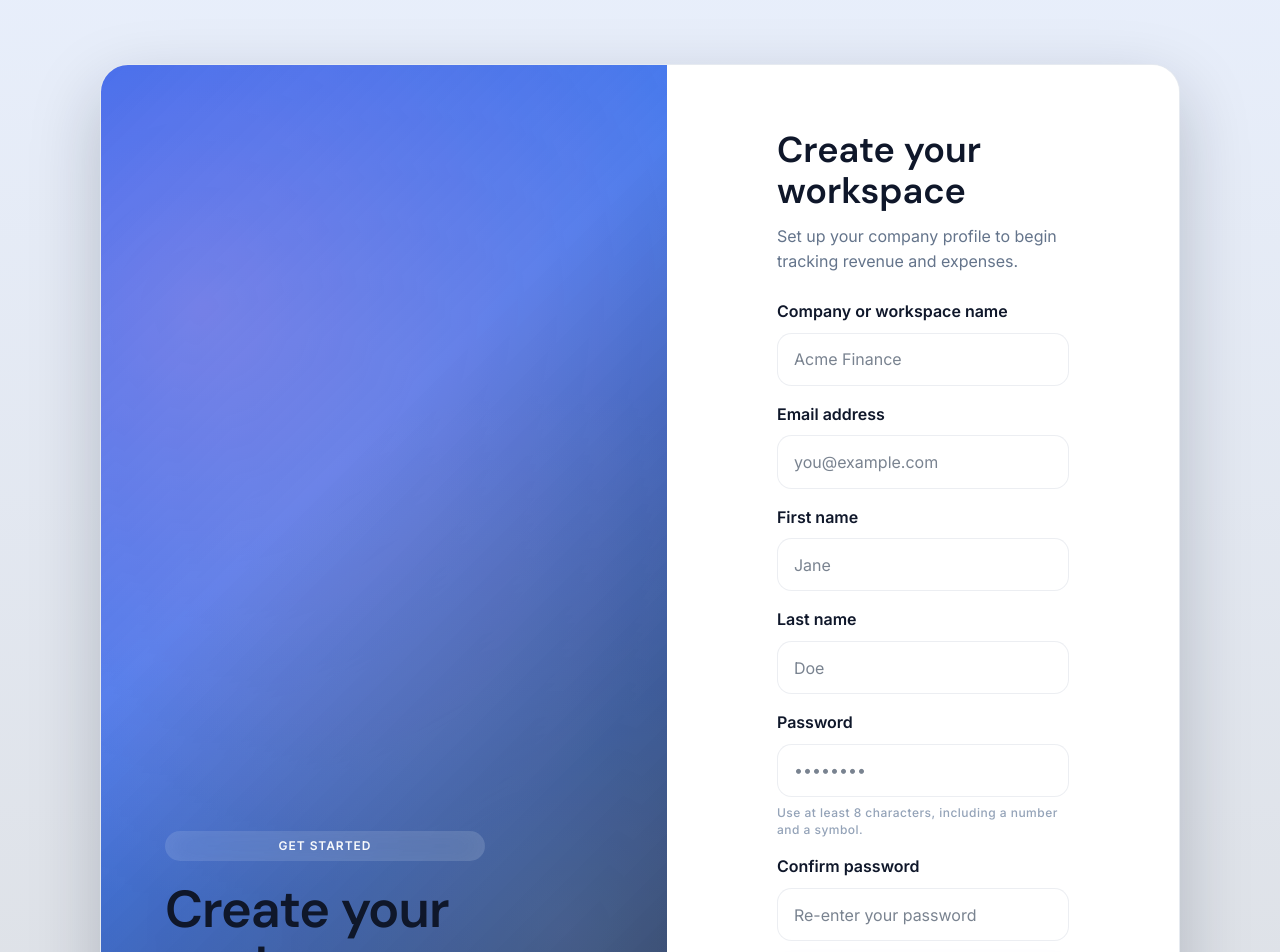
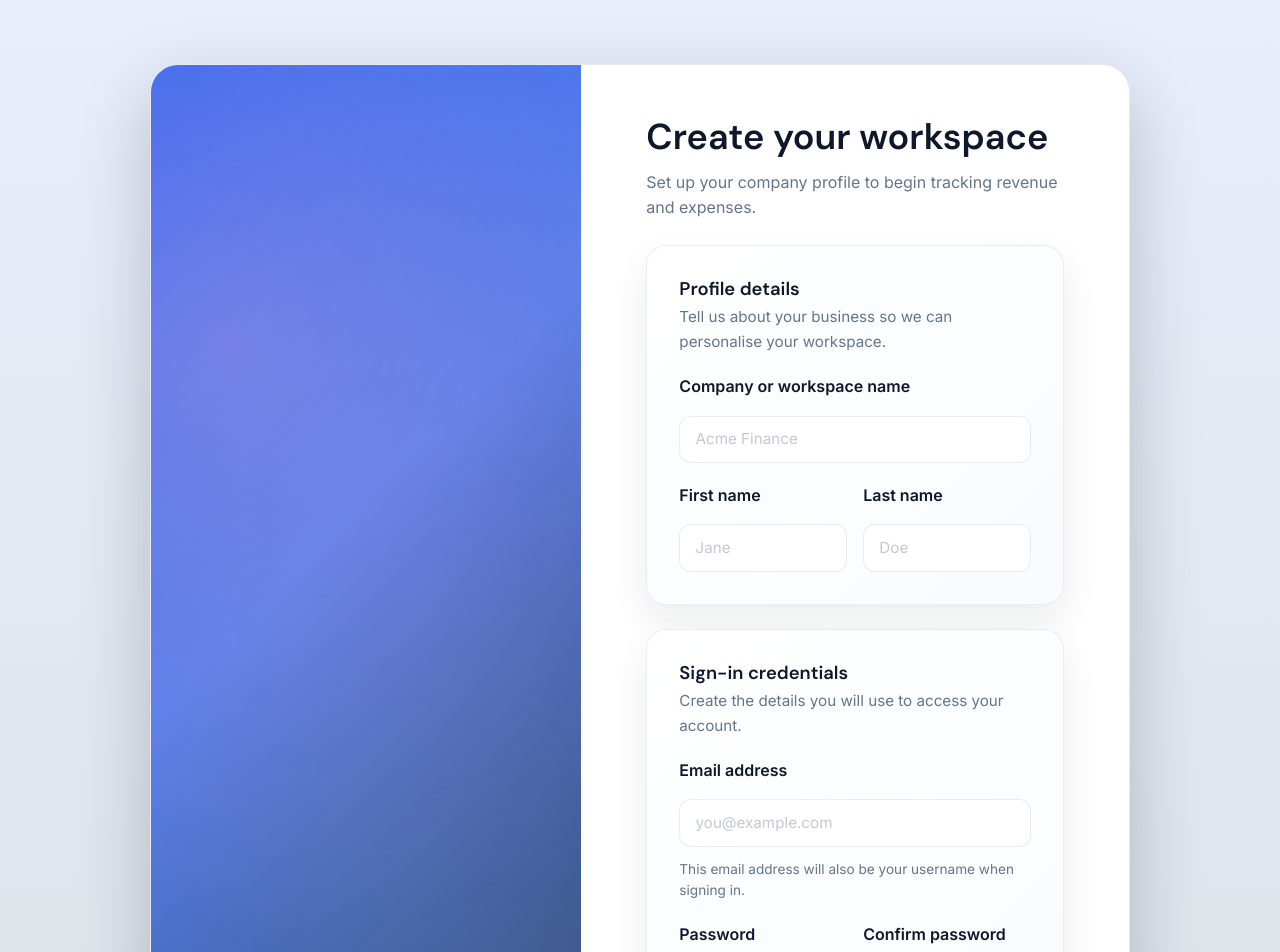
Before and after one commit to HekmatSuha/ACCOUNTING-APP, a React (Create React App) app in the folder frontend/: page /register in a window 1280 px wide. Shown: the top 952 px of the page. Built offline with nearby package versions, Linux system fonts and the light colour scheme; no server answers; a web font is replaced by a local one.

Commit message:
Revamp register page layout and guidance

```diff
--- a/frontend/src/locales/en/translation.json
+++ b/frontend/src/locales/en/translation.json
@@ -54,11 +54,22 @@
     },
     "title": "Create your workspace",
     "subtitle": "Set up your company profile to begin tracking revenue and expenses.",
+    "sections": {
+      "profile": {
+        "title": "Profile details",
+        "description": "Tell us about your business so we can personalise your workspace."
+      },
+      "security": {
+        "title": "Sign-in credentials",
+        "description": "Create the details you will use to access your account."
+      }
+    },
     "fields": {
       "companyName": "Company or workspace name",
       "companyNamePlaceholder": "Acme Finance",
       "email": "Email address",
       "emailPlaceholder": "you@example.com",
+      "emailHint": "This email address will also be your username when signing in.",
       "firstName": "First name",
       "firstNamePlaceholder": "Jane",
       "lastName": "Last name",
@@ -70,7 +81,7 @@
     },
     "passwordHint": "Use at least 8 characters, including a number and a symbol.",
     "submit": "Create account",
-    "success": "Account created successfully. You can now sign in.",
+    "success": "Account created successfully. You can now sign in using {{email}} as your username.",
     "error": "Registration failed. Please review your details and try again.",
     "errors": {
       "passwordMismatch": "Passwords do not match."
--- a/frontend/src/locales/ru/translation.json
+++ b/frontend/src/locales/ru/translation.json
@@ -54,11 +54,22 @@
     },
     "title": "Создайте рабочее пространство",
     "subtitle": "Настройте профиль компании, чтобы начать отслеживать доходы и расходы.",
+    "sections": {
+      "profile": {
+        "title": "Данные профиля",
+        "description": "Расскажите о вашей компании, чтобы мы настроили рабочее пространство."
+      },
+      "security": {
+        "title": "Данные для входа",
+        "description": "Создайте данные, которые будете использовать для безопасного входа."
+      }
+    },
     "fields": {
       "companyName": "Название компании или рабочего пространства",
       "companyNamePlaceholder": "ООО «Акме»",
       "email": "Адрес электронной почты",
       "emailPlaceholder": "you@example.com",
+      "emailHint": "Используйте этот адрес электронной почты как имя пользователя при входе.",
       "firstName": "Имя",
       "firstNamePlaceholder": "Анна",
       "lastName": "Фамилия",
@@ -70,7 +81,7 @@
     },
     "passwordHint": "Используйте не менее 8 символов, включая цифру и специальный символ.",
     "submit": "Создать аккаунт",
-    "success": "Аккаунт успешно создан. Теперь вы можете войти.",
+    "success": "Аккаунт успешно создан. Теперь вы можете войти, используя {{email}} в качестве имени пользователя.",
     "error": "Не удалось зарегистрироваться. Проверьте введённые данные и попробуйте снова.",
     "errors": {
       "passwordMismatch": "Пароли не совпадают."
--- a/frontend/src/locales/tr/translation.json
+++ b/frontend/src/locales/tr/translation.json
@@ -54,11 +54,22 @@
     },
     "title": "Çalışma alanınızı oluşturun",
     "subtitle": "Gelir ve giderlerinizi takip etmeye başlamak için şirket profilinizi ayarlayın.",
+    "sections": {
+      "profile": {
+        "title": "Profil detayları",
+        "description": "İşletmenizi bize anlatın, çalışma alanınızı buna göre özelleştirelim."
+      },
+      "security": {
+        "title": "Giriş bilgileri",
+        "description": "Hesabınıza güvenle erişmek için kullanacağınız bilgileri oluşturun."
+      }
+    },
     "fields": {
       "companyName": "Şirket veya çalışma alanı adı",
       "companyNamePlaceholder": "Acme Finans",
       "email": "E-posta adresi",
       "emailPlaceholder": "you@example.com",
+      "emailHint": "Oturum açarken kullanıcı adınız olarak bu e-posta adresini kullanacaksınız.",
       "firstName": "Ad",
       "firstNamePlaceholder": "Ayşe",
       "lastName": "Soyad",
@@ -70,7 +81,7 @@
     },
     "passwordHint": "En az bir rakam ve sembol içeren 8 karakter kullanın.",
     "submit": "Hesap oluştur",
-    "success": "Hesap başarıyla oluşturuldu. Artık giriş yapabilirsiniz.",
+    "success": "Hesap başarıyla oluşturuldu. Artık giriş yapabilirsiniz; kullanıcı adınız olarak {{email}} kullanın.",
     "error": "Kayıt başarısız. Lütfen bilgilerinizi kontrol edip tekrar deneyin.",
     "errors": {
       "passwordMismatch": "Parolalar eşleşmiyor."
--- a/frontend/src/pages/LoginPage.css
+++ b/frontend/src/pages/LoginPage.css
@@ -215,6 +215,99 @@
   text-decoration: underline;
 }
 
+.register-layout .auth-card {
+  width: min(100%, 980px);
+  grid-template-columns: minmax(0, 0.88fr) minmax(0, 1.12fr);
+}
+
+.register-layout .auth-form-inner {
+  max-width: 520px;
+  padding: clamp(2rem, 4vw, 3.5rem);
+}
+
+.register-form {
+  display: flex;
+  flex-direction: column;
+  gap: 1.5rem;
+}
+
+.register-form-card {
+  display: flex;
+  flex-direction: column;
+  gap: 1.25rem;
+  padding: clamp(1.5rem, 3vw, 2rem);
+  border-radius: 1.25rem;
+  background: linear-gradient(135deg, #ffffff 0%, #f8fbff 100%);
+  border: 1px solid rgba(148, 163, 184, 0.18);
+  box-shadow: 0 18px 38px rgba(15, 23, 42, 0.08);
+}
+
+.register-form-header {
+  display: flex;
+  flex-direction: column;
+  gap: 0.35rem;
+}
+
+.register-form-title {
+  margin: 0;
+  font-size: 1.15rem;
+  font-weight: 600;
+  color: var(--text-color-primary, #0f172a);
+}
+
+.register-form-description {
+  margin: 0;
+  font-size: 0.95rem;
+  color: var(--text-color-muted, #64748b);
+}
+
+.register-form-group {
+  display: flex;
+  flex-direction: column;
+  gap: 0.5rem;
+}
+
+.register-field-row {
+  display: grid;
+  grid-template-columns: repeat(auto-fit, minmax(160px, 1fr));
+  gap: 1rem;
+}
+
+.register-field-hint {
+  margin-top: 0.25rem;
+  font-size: 0.85rem;
+  color: var(--text-color-muted, #64748b);
+}
+
+.register-layout .auth-form .form-control {
+  padding: 0.7rem 0.95rem;
+  border-radius: 0.75rem;
+  font-size: 0.95rem;
+}
+
+.register-layout .auth-form .form-control::placeholder {
+  color: rgba(100, 116, 139, 0.6);
+}
+
+.register-form-actions {
+  margin-top: 0.5rem;
+}
+
+.register-form-actions .btn {
+  border-radius: 0.85rem;
+  padding: 0.85rem 1rem;
+  box-shadow: 0 18px 36px rgba(37, 99, 235, 0.22);
+}
+
+.register-form-actions .btn:focus,
+.register-form-actions .btn:hover {
+  box-shadow: 0 22px 44px rgba(37, 99, 235, 0.28);
+}
+
+.register-layout .auth-alert {
+  border-radius: 1rem;
+}
+
 @media (max-width: 992px) {
   .auth-card {
     grid-template-columns: 1fr;
--- a/frontend/src/pages/RegisterPage.js
+++ b/frontend/src/pages/RegisterPage.js
@@ -50,7 +50,9 @@ function RegisterPage() {
     setSuccess(
       detail ||
         t('register.success', {
-            defaultValue: 'Account created successfully. You can now sign in.',
+          email,
+          defaultValue:
+            'Account created successfully. You can now sign in using {{email}} as your username.',
         })
     );
 
@@ -85,7 +87,7 @@ function RegisterPage() {
   };
 
   return (
-    <main className="auth-layout">
+    <main className="auth-layout register-layout">
       <section className="auth-card">
         <aside className="auth-hero" aria-hidden="true">
           <div className="auth-hero-content">
@@ -110,8 +112,22 @@ function RegisterPage() {
                 {success}
               </Alert>
             )}
-            <Form onSubmit={handleSubmit} className="auth-form">
-              <Form.Group controlId="companyName" className="mb-3">
+            <Form onSubmit={handleSubmit} className="auth-form register-form">
+              <div className="register-form-card">
+                <div className="register-form-header">
+                  <h3 className="register-form-title">
+                    {t('register.sections.profile.title', {
+                      defaultValue: 'Profile details',
+                    })}
+                  </h3>
+                  <p className="register-form-description">
+                    {t('register.sections.profile.description', {
+                      defaultValue:
+                        'Tell us about your business so we can personalise your workspace.',
+                    })}
+                  </p>
+                </div>
+                <Form.Group controlId="companyName" className="register-form-group">
                   <Form.Label>{t('register.fields.companyName')}</Form.Label>
                   <Form.Control
                     type="text"
@@ -122,7 +138,43 @@ function RegisterPage() {
                     required
                   />
                 </Form.Group>
-              <Form.Group controlId="email" className="mb-3">
+                <div className="register-field-row">
+                  <Form.Group controlId="firstName" className="register-form-group">
+                    <Form.Label>{t('register.fields.firstName')}</Form.Label>
+                    <Form.Control
+                      type="text"
+                      value={firstName}
+                      onChange={(event) => setFirstName(event.target.value)}
+                      placeholder={t('register.fields.firstNamePlaceholder')}
+                      autoComplete="given-name"
+                    />
+                  </Form.Group>
+                  <Form.Group controlId="lastName" className="register-form-group">
+                    <Form.Label>{t('register.fields.lastName')}</Form.Label>
+                    <Form.Control
+                      type="text"
+                      value={lastName}
+                      onChange={(event) => setLastName(event.target.value)}
+                      placeholder={t('register.fields.lastNamePlaceholder')}
+                      autoComplete="family-name"
+                    />
+                  </Form.Group>
+                </div>
+              </div>
+              <div className="register-form-card">
+                <div className="register-form-header">
+                  <h3 className="register-form-title">
+                    {t('register.sections.security.title', {
+                      defaultValue: 'Sign-in credentials',
+                    })}
+                  </h3>
+                  <p className="register-form-description">
+                    {t('register.sections.security.description', {
+                      defaultValue: 'Create the details you will use to access your account.',
+                    })}
+                  </p>
+                </div>
+                <Form.Group controlId="email" className="register-form-group">
                   <Form.Label>{t('register.fields.email')}</Form.Label>
                   <Form.Control
                     type="email"
@@ -132,28 +184,15 @@ function RegisterPage() {
                     autoComplete="email"
                     required
                   />
+                  <Form.Text className="register-field-hint">
+                    {t('register.fields.emailHint', {
+                      defaultValue:
+                        'This email address will also be your username when signing in.',
+                    })}
+                  </Form.Text>
                 </Form.Group>
-              <Form.Group controlId="firstName" className="mb-3">
-                <Form.Label>{t('register.fields.firstName')}</Form.Label>
-                <Form.Control
-                  type="text"
-                  value={firstName}
-                  onChange={(event) => setFirstName(event.target.value)}
-                  placeholder={t('register.fields.firstNamePlaceholder')}
-                  autoComplete="given-name"
-                />
-              </Form.Group>
-              <Form.Group controlId="lastName" className="mb-3">
-                <Form.Label>{t('register.fields.lastName')}</Form.Label>
-                <Form.Control
-                  type="text"
-                  value={lastName}
-                  onChange={(event) => setLastName(event.target.value)}
-                  placeholder={t('register.fields.lastNamePlaceholder')}
-                  autoComplete="family-name"
-                />
-              </Form.Group>
-              <Form.Group controlId="password" className="mb-3">
+                <div className="register-field-row">
+                  <Form.Group controlId="password" className="register-form-group">
                     <Form.Label>{t('register.fields.password')}</Form.Label>
                     <Form.Control
                       type="password"
@@ -163,9 +202,14 @@ function RegisterPage() {
                       autoComplete="new-password"
                       required
                     />
-                <p className="text-microcopy auth-microcopy">{t('register.passwordHint')}</p>
+                    <Form.Text className="register-field-hint">
+                      {t('register.passwordHint', {
+                        defaultValue:
+                          'Use at least 8 characters, including a number and a symbol.',
+                      })}
+                    </Form.Text>
                   </Form.Group>
-              <Form.Group controlId="confirmPassword" className="mb-4">
+                  <Form.Group controlId="confirmPassword" className="register-form-group">
                     <Form.Label>{t('register.fields.confirmPassword')}</Form.Label>
                     <Form.Control
                       type="password"
@@ -176,6 +220,9 @@ function RegisterPage() {
                       required
                     />
                   </Form.Group>
+                </div>
+              </div>
+              <div className="register-form-actions">
                 <button type="submit" className="btn btn-primary w-100" disabled={isSubmitting}>
                   {isSubmitting && (
                     <Spinner
@@ -189,6 +236,7 @@ function RegisterPage() {
                   )}
                   {t('register.submit')}
                 </button>
+              </div>
             </Form>
           </div>
           <footer className="auth-footer">
```
Lines whose indentation alone changed are shown as unchanged.
